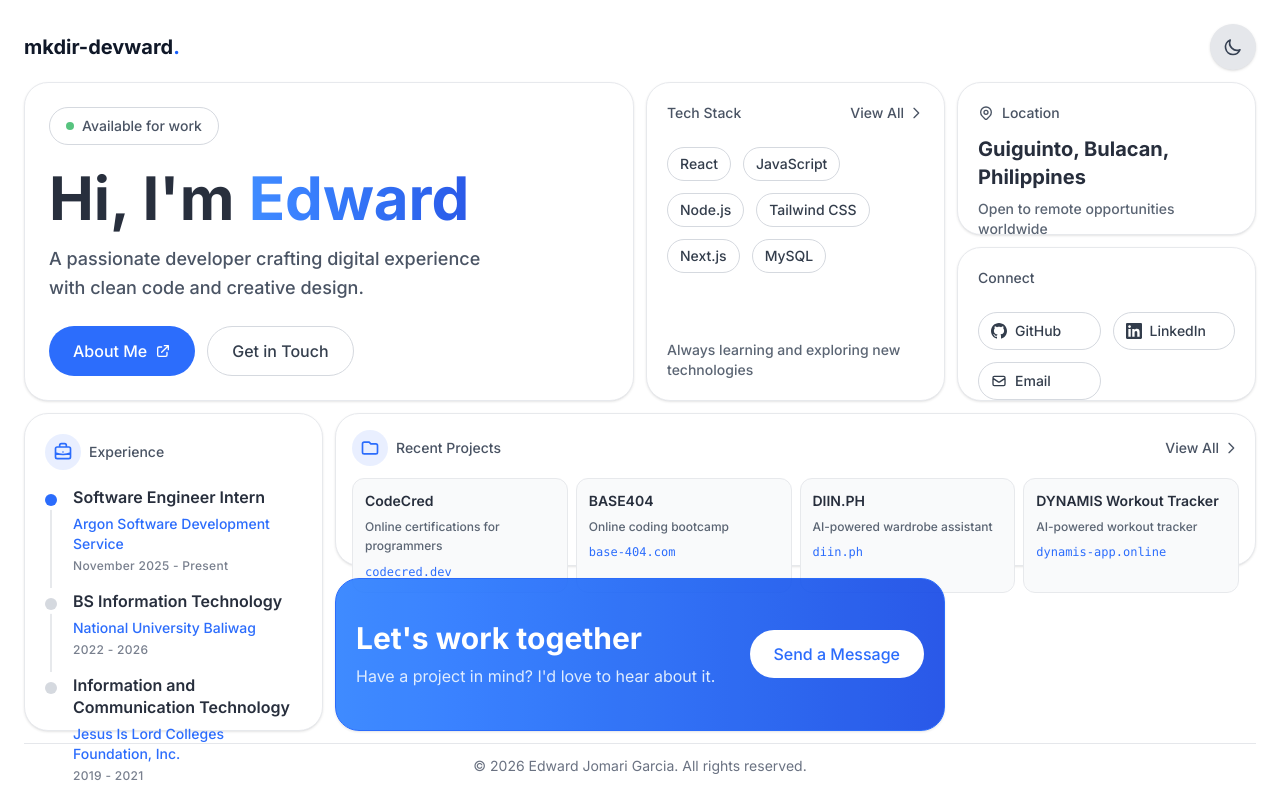
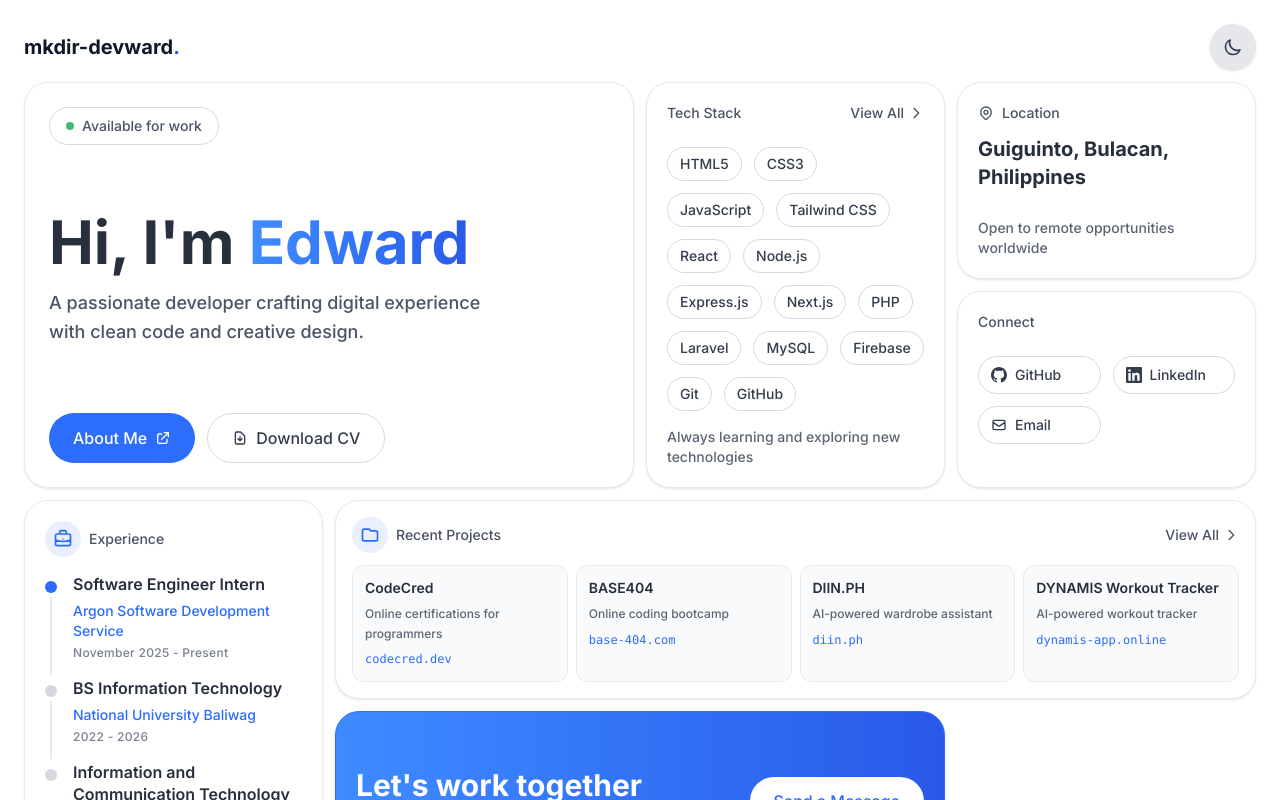
Before and after one commit to edwardjomari/web-portfolio, a React (Vite) app: page / in a window 1280 px wide. Shown: the top 800 px of the page. Built offline with nearby package versions, Linux system fonts and the light colour scheme.

Commit message:
Working ConnectCard.jsx, Download CV, Send a message

```diff
--- a/src/App.jsx
+++ b/src/App.jsx
@@ -33,8 +33,8 @@ function App() {
     <Router>
       <Routes>
         <Route path="/" element={
-          <div className="min-h-screen lg:h-screen lg:max-h-screen lg:overflow-hidden bg-white dark:bg-[#121212] text-gray-900 dark:text-gray-100 p-4 sm:p-6 md:p-8 lg:p-6 transition-colors duration-300">
-            <div className="max-w-7xl mx-auto lg:h-full lg:flex lg:flex-col">
+          <div className="min-h-screen bg-white dark:bg-[#121212] text-gray-900 dark:text-gray-100 p-4 sm:p-6 md:p-8 lg:p-6 transition-colors duration-300">
+            <div className="max-w-7xl mx-auto">
               <Header darkMode={darkMode} toggleDarkMode={toggleDarkMode} />
               <Home />
             </div>
--- a/src/components/CTACard.jsx
+++ b/src/components/CTACard.jsx
@@ -5,9 +5,12 @@ export default function CTACard() {
                 <h3 className="text-2xl md:text-3xl font-bold mb-2 text-white">Let's work together</h3>
                 <p className="text-blue-100 dark:text-emerald-100">Have a project in mind? I'd love to hear about it.</p>
             </div>
-            <button className="bg-white hover:bg-blue-50 dark:hover:bg-emerald-50 text-blue-600 dark:text-emerald-700 px-6 py-3 rounded-full transition-colors font-medium whitespace-nowrap flex items-center gap-2">
+            <a
+                href="mailto:edwardjomari@gmail.com?subject=Project Inquiry&body=Hi, I'd like to discuss a project with you."
+                className="bg-white hover:bg-blue-50 dark:hover:bg-emerald-50 text-blue-600 dark:text-emerald-700 px-6 py-3 rounded-full transition-colors font-medium whitespace-nowrap flex items-center gap-2"
+            >
                 Send a Message
-            </button>
+            </a>
         </div>
     );
 }
--- a/src/components/ConnectCard.jsx
+++ b/src/components/ConnectCard.jsx
@@ -3,20 +3,33 @@ export default function ConnectCard() {
         <div className="col-span-1 bg-white dark:bg-[#1e1e1e] rounded-3xl p-6 lg:p-5 border border-gray-200 dark:border-[#2a2a2a] shadow-sm opacity-90 hover:opacity-100 transition-all ease-out duration-300 transform hover:-translate-y-0.5 hover:shadow-lg">
             <h3 className="text-sm text-gray-700 dark:text-gray-300 font-medium mb-6">Connect</h3>
             <div className="grid grid-cols-2 gap-3">
-                <a href="#" className="flex items-center gap-2 text-sm font-medium bg-transparent hover:bg-blue-600 dark:hover:bg-emerald-600 hover:text-white px-3 py-2 rounded-full transition-all duration-300 border border-gray-300 dark:border-[#3a3a3a] text-gray-800 dark:text-gray-200">
-                    <svg className="w-4 h-4" fill="currentColor" viewBox="0 0 24 24">
+                <a
+                    href="https://github.com/edwardjomari"
+                    target="_blank"
+                    rel="noopener noreferrer"
+                    className="flex items-center gap-2 text-sm font-medium bg-transparent hover:bg-blue-600 dark:hover:bg-emerald-600 hover:text-white px-3 py-2 rounded-full transition-all duration-300 border border-gray-300 dark:border-[#3a3a3a] text-gray-800 dark:text-gray-200"
+                >
+                    <svg className="w-4 h-4 flex-shrink-0" fill="currentColor" viewBox="0 0 24 24">
                         <path d="M12 0c-6.626 0-12 5.373-12 12 0 5.302 3.438 9.8 8.207 11.387.599.111.793-.261.793-.577v-2.234c-3.338.726-4.033-1.416-4.033-1.416-.546-1.387-1.333-1.756-1.333-1.756-1.089-.745.083-.729.083-.729 1.205.084 1.839 1.237 1.839 1.237 1.07 1.834 2.807 1.304 3.492.997.107-.775.418-1.305.762-1.604-2.665-.305-5.467-1.334-5.467-5.931 0-1.311.469-2.381 1.236-3.221-.124-.303-.535-1.524.117-3.176 0 0 1.008-.322 3.301 1.23.957-.266 1.983-.399 3.003-.404 1.02.005 2.047.138 3.006.404 2.291-1.552 3.297-1.23 3.297-1.23.653 1.653.242 2.874.118 3.176.77.84 1.235 1.911 1.235 3.221 0 4.609-2.807 5.624-5.479 5.921.43.372.823 1.102.823 2.222v3.293c0 .319.192.694.801.576 4.765-1.589 8.199-6.086 8.199-11.386 0-6.627-5.373-12-12-12z" />
                     </svg>
                     GitHub
                 </a>
-                <a href="#" className="flex items-center gap-2 text-sm font-medium bg-transparent hover:bg-blue-600 dark:hover:bg-emerald-600 hover:text-white px-3 py-2 rounded-full transition-all duration-300 border border-gray-300 dark:border-[#3a3a3a] text-gray-800 dark:text-gray-200">
-                    <svg className="w-4 h-4" fill="currentColor" viewBox="0 0 24 24">
+                <a
+                    href="https://www.linkedin.com/in/edward-jomari-garcia-7622193a8/"
+                    target="_blank"
+                    rel="noopener noreferrer"
+                    className="flex items-center gap-2 text-sm font-medium bg-transparent hover:bg-blue-600 dark:hover:bg-emerald-600 hover:text-white px-3 py-2 rounded-full transition-all duration-300 border border-gray-300 dark:border-[#3a3a3a] text-gray-800 dark:text-gray-200"
+                >
+                    <svg className="w-4 h-4 flex-shrink-0" fill="currentColor" viewBox="0 0 24 24">
                         <path d="M20.447 20.452h-3.554v-5.569c0-1.328-.027-3.037-1.852-3.037-1.853 0-2.136 1.445-2.136 2.939v5.667H9.351V9h3.414v1.561h.046c.477-.9 1.637-1.85 3.37-1.85 3.601 0 4.267 2.37 4.267 5.455v6.286zM5.337 7.433c-1.144 0-2.063-.926-2.063-2.065 0-1.138.92-2.063 2.063-2.063 1.14 0 2.064.925 2.064 2.063 0 1.139-.925 2.065-2.064 2.065zm1.782 13.019H3.555V9h3.564v11.452zM22.225 0H1.771C.792 0 0 .774 0 1.729v20.542C0 23.227.792 24 1.771 24h20.451C23.2 24 24 23.227 24 22.271V1.729C24 .774 23.2 0 22.222 0h.003z" />
                     </svg>
                     LinkedIn
                 </a>
-                <a href="#" className="flex items-center gap-2 text-sm font-medium bg-transparent hover:bg-blue-600 dark:hover:bg-emerald-600 hover:text-white px-3 py-2 rounded-full transition-all duration-300 border border-gray-300 dark:border-[#3a3a3a] text-gray-800 dark:text-gray-200">
-                    <svg className="w-4 h-4" fill="none" stroke="currentColor" viewBox="0 0 24 24">
+                <a
+                    href="mailto:edwardjomari@gmail.com"
+                    className="flex items-center gap-2 text-sm font-medium bg-transparent hover:bg-blue-600 dark:hover:bg-emerald-600 hover:text-white px-3 py-2 rounded-full transition-all duration-300 border border-gray-300 dark:border-[#3a3a3a] text-gray-800 dark:text-gray-200"
+                >
+                    <svg className="w-4 h-4 flex-shrink-0" fill="none" stroke="currentColor" viewBox="0 0 24 24">
                         <path strokeLinecap="round" strokeLinejoin="round" strokeWidth={2} d="M3 8l7.89 5.26a2 2 0 002.22 0L21 8M5 19h14a2 2 0 002-2V7a2 2 0 00-2-2H5a2 2 0 00-2 2v10a2 2 0 002 2z" />
                     </svg>
                     Email
--- a/src/components/HeroCard.jsx
+++ b/src/components/HeroCard.jsx
@@ -18,7 +18,7 @@ export default function HeroCard() {
                     with clean code and creative design.
                 </p>
             </div>
-            <div className="flex gap-3">
+            <div className="flex gap-3 flex-wrap">
                 <button
                     onClick={() => navigate('/about')}
                     className="bg-blue-600 hover:bg-blue-700 dark:bg-emerald-600 dark:hover:bg-emerald-700 text-white px-6 py-3 rounded-full transition-colors font-medium flex items-center gap-2"
@@ -28,9 +28,16 @@ export default function HeroCard() {
                         <path strokeLinecap="round" strokeLinejoin="round" strokeWidth={2} d="M10 6H6a2 2 0 00-2 2v10a2 2 0 002 2h10a2 2 0 002-2v-4M14 4h6m0 0v6m0-6L10 14" />
                     </svg>
                 </button>
-                <button className="bg-transparent hover:bg-blue-600 dark:hover:bg-emerald-600 hover:text-white px-6 py-3 rounded-full transition-all duration-300 font-medium border border-gray-300 dark:border-[#3a3a3a] text-gray-800 dark:text-gray-200">
-                    Get in Touch
-                </button>
+                <a
+                    href="/Garcia_Resume.pdf"
+                    download="Garcia_Resume.pdf"
+                    className="bg-transparent hover:bg-blue-600 dark:hover:bg-emerald-600 hover:text-white px-6 py-3 rounded-full transition-all duration-300 font-medium border border-gray-300 dark:border-[#3a3a3a] text-gray-800 dark:text-gray-200 flex items-center gap-2"
+                >
+                    <svg className="w-4 h-4" fill="none" stroke="currentColor" viewBox="0 0 24 24">
+                        <path strokeLinecap="round" strokeLinejoin="round" strokeWidth={2} d="M12 10v6m0 0l-3-3m3 3l3-3m2 8H7a2 2 0 01-2-2V5a2 2 0 012-2h5.586a1 1 0 01.707.293l5.414 5.414a1 1 0 01.293.707V19a2 2 0 01-2 2z" />
+                    </svg>
+                    Download CV
+                </a>
             </div>
         </div>
     );
--- a/src/components/TechStackCard.jsx
+++ b/src/components/TechStackCard.jsx
@@ -1,5 +1,5 @@
 export default function TechStackCard() {
-    const technologies = ['React', 'JavaScript', 'Node.js', 'Tailwind CSS', 'Next.js', 'MySQL'];
+    const technologies = ['HTML5', 'CSS3', 'JavaScript', 'Tailwind CSS', 'React', 'Node.js', 'Express.js', 'Next.js', 'PHP', 'Laravel', 'MySQL', 'Firebase', 'Git', 'GitHub'];
 
     return (
         <div className="col-span-1 sm:row-span-2 lg:col-span-1 bg-white dark:bg-[#1e1e1e] rounded-3xl p-6 lg:p-5 border border-gray-200 dark:border-[#2a2a2a] flex flex-col justify-between gap-4 sm:gap-6 lg:gap-4 shadow-sm opacity-90 hover:opacity-100 transition-all ease-out duration-300 transform hover:-translate-y-0.5 hover:shadow-lg">
--- a/src/pages/Home.jsx
+++ b/src/pages/Home.jsx
@@ -9,7 +9,7 @@ import CTACard from '../components/CTACard';
 export default function Home() {
     return (
         <>
-            <div className="grid grid-cols-1 sm:grid-cols-2 lg:grid-cols-4 gap-4 lg:gap-3 auto-rows-[minmax(180px,auto)] lg:auto-rows-fr lg:flex-1 lg:min-h-0">
+            <div className="grid grid-cols-1 sm:grid-cols-2 lg:grid-cols-4 gap-4 lg:gap-3 auto-rows-[minmax(180px,auto)]">
                 <HeroCard />
                 <TechStackCard />
                 <LocationCard />
@@ -19,7 +19,7 @@ export default function Home() {
                 <CTACard />
             </div>
 
-            <footer className="mt-4 lg:mt-3 lg:flex-shrink-0 text-center text-gray-500 dark:text-gray-400 text-sm border-t border-gray-200 dark:border-[#2a2a2a] pt-4 lg:pt-3">
+            <footer className="mt-6 lg:mt-5 text-center text-gray-500 dark:text-gray-400 text-sm border-t border-gray-200 dark:border-[#2a2a2a] pt-5 lg:pt-4">
                 <p>© 2026 Edward Jomari Garcia. All rights reserved.</p>
             </footer>
         </>
```
Also changed, not shown: 1 other file (tests, documents, lock files or other folders).
